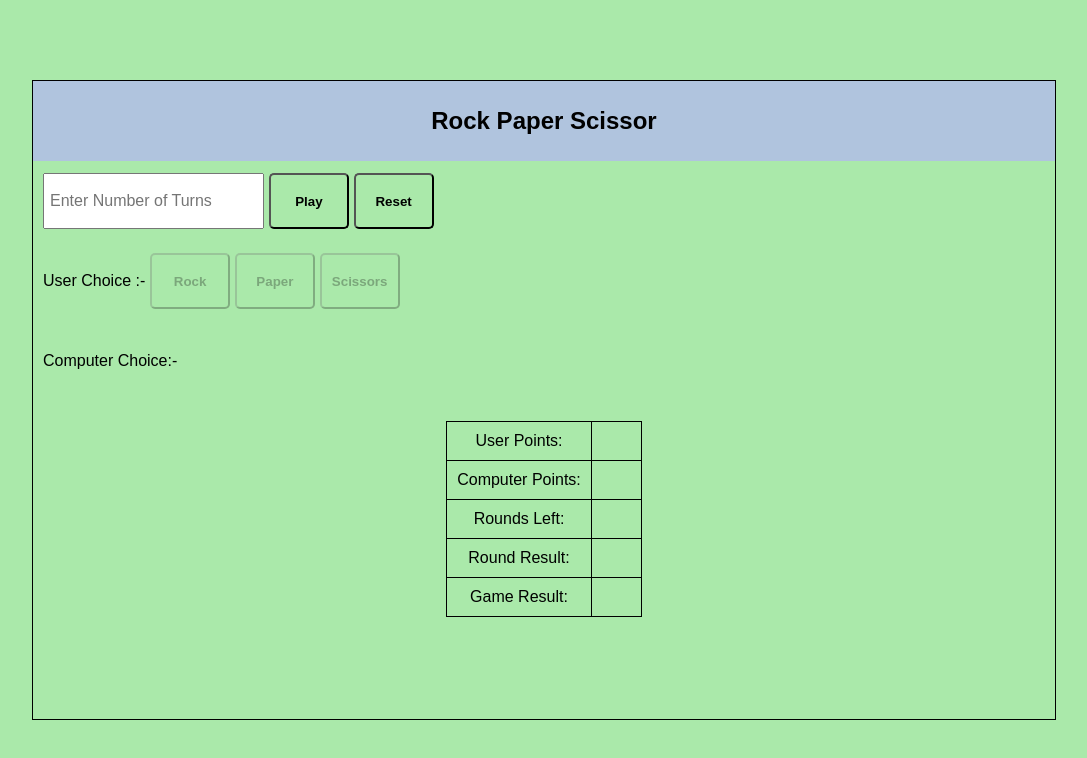
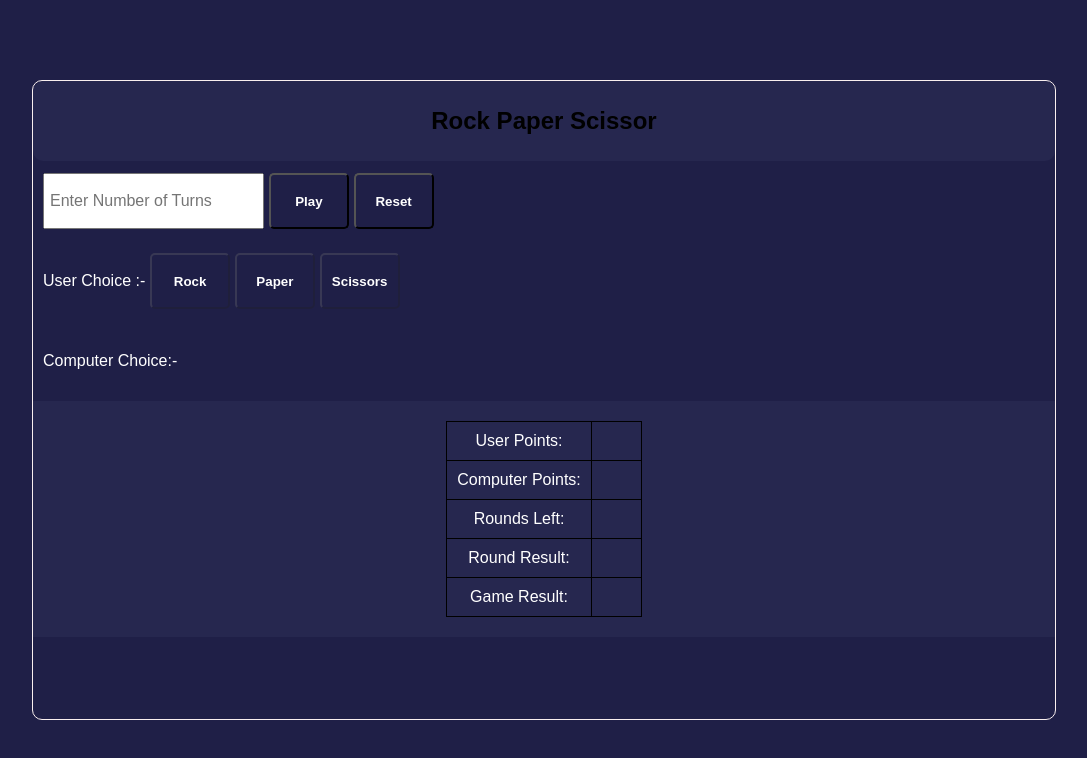
Before and after one commit to beincharacter/Rock-Paper-Scissor, a plain HTML site: page index.html in a window 1280 px wide. Shown: the whole page, without its empty margins (96-1183 px from the left). Drawn offline with Linux system fonts and the light colour scheme.

Commit message:
Updated UI

```diff
--- a/style.css
+++ b/style.css
@@ -2,12 +2,12 @@
     margin: 0;
     padding: 0;
     box-sizing: border-box;
-    /* border: 1px solid black; */
     font-family: sans-serif;
+    color: white;
 }
 
 body {
-    background-color: rgb(170, 233, 170);
+    background-color: #1f1f47;
 }
 
 .main-container {
@@ -16,6 +16,7 @@ body {
     height: 100vh;
     justify-content: center;
     align-items: center;
+
 }
 
 
@@ -25,7 +26,8 @@ body {
     width: 80vw;
     display: flex;
     flex-direction: column;
-    border: 1px solid black;
+    border: 1px solid rgb(249, 239, 239);
+    border-radius: 10px;
 }
 
 h2 {
@@ -33,7 +35,9 @@ h2 {
     display: flex;
     justify-content: center;
     align-items: center;
-    background-color: lightsteelblue;
+    background-color: rgba(176, 196, 222, 0.048);
+    color: black;
+    border-radius: 10px;
 }
 
 .play, .user, .computer, .table {
@@ -48,6 +52,7 @@ h2 {
 }
 
 .play > input[type= 'number'] {
+    color: black;
     height: 70%;
     padding: 5px;
     font-size: 16px;
@@ -82,6 +87,7 @@ h2 {
     width: 20%;
     border-radius: 5px;
     background-color: transparent;
+    color: white;
     cursor: pointer;
 
 }
@@ -103,6 +109,7 @@ h2 {
   display: flex;
   justify-content: center;
   text-align: center;
+  background-color: rgba(176, 196, 222, 0.048);
 }
 
 .table table {
```
